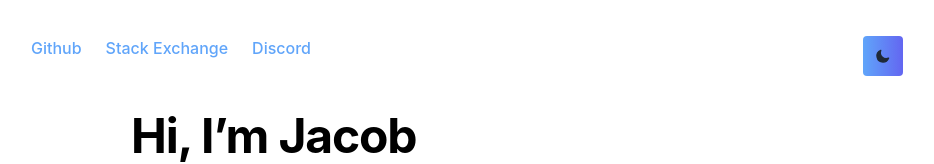
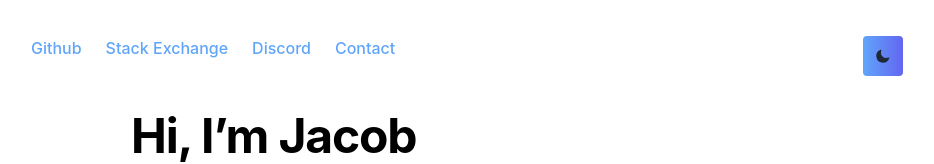
Before and after one commit to jalbrekt85/portfolio, a Next.js app in the folder my-project/: page / in a window 1280 px wide. Shown: the top 164 px of the page, without its empty margins (173-1107 px from the left). Built offline with nearby package versions, Linux system fonts and the light colour scheme; a web font is replaced by a local one; what @tailwindcss/typography would draw is missing.

Commit message:
add email

```diff
--- a/my-project/components/Container.js
+++ b/my-project/components/Container.js
@@ -65,6 +65,14 @@ export default function Container(props) {
               Discord
             </a>
           </li>
+          <li class="mr-6">
+            <a
+              className="text-md font-medium text-blue-400"
+              href="mailto:jcalbrecht85@gmail.com"
+            >
+              Contact
+            </a>
+          </li>
         </ul>
         <button
           aria-label="Toggle Dark Mode"
```
